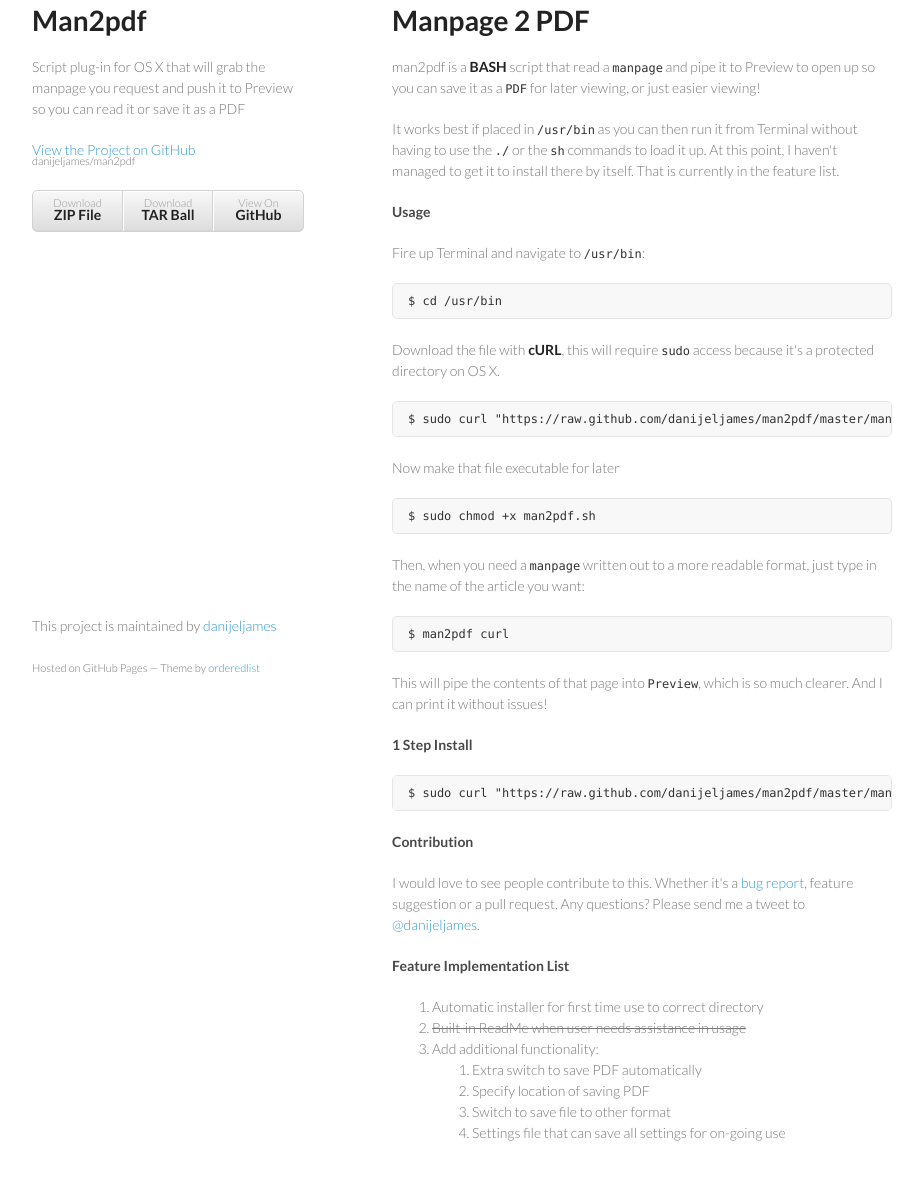
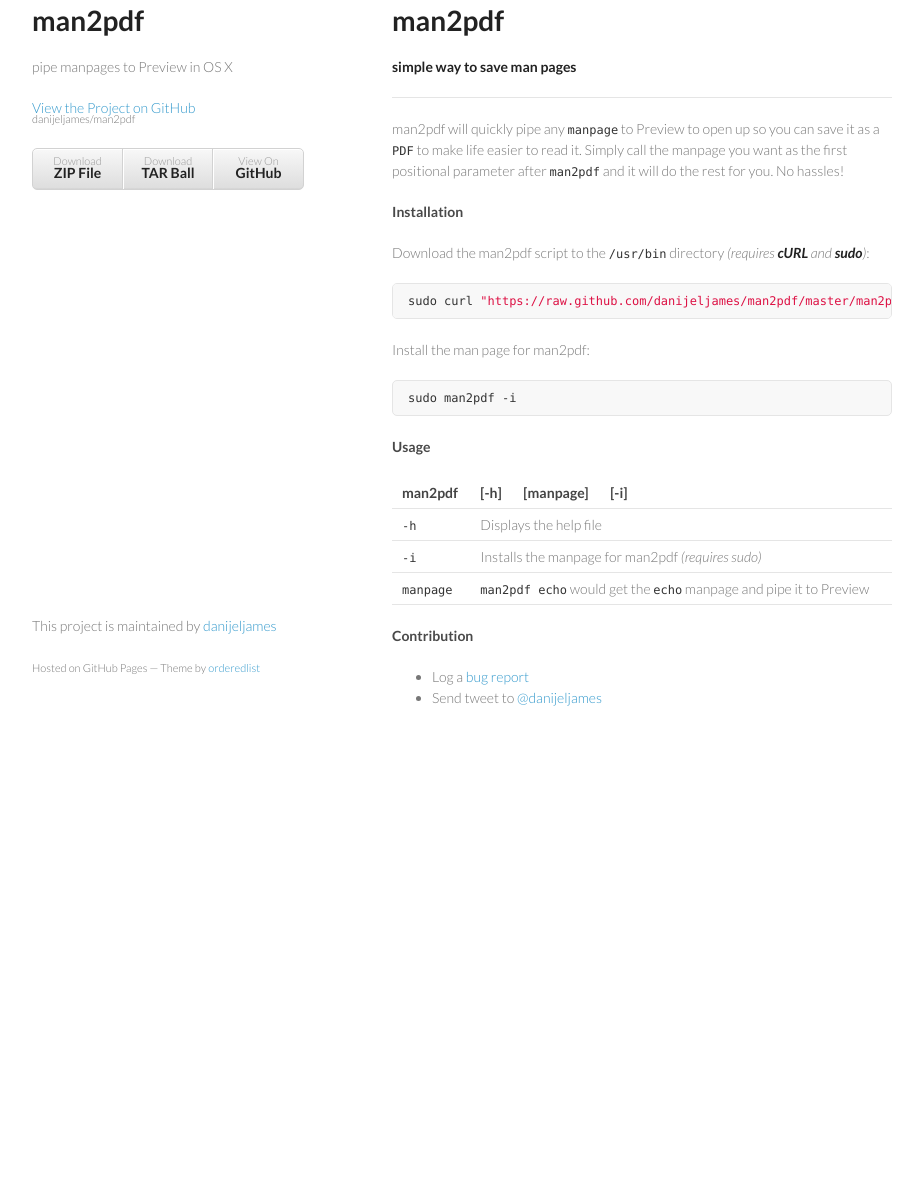
Before and after one commit to danijeljames/man2pdf, a plain HTML site: page index.html in a window 1280 px wide. Shown: the part 53-1232 px from the top of the page, without its empty margins (178-1101 px from the left). After the commit the page ends 831 px from the top, so only its background shows below. Drawn offline with Linux system fonts and the light colour scheme.

Commit message:
Create gh-pages branch via GitHub

```diff
--- a/index.html
+++ b/index.html
@@ -3,7 +3,7 @@
   <head>
     <meta charset="utf-8">
     <meta http-equiv="X-UA-Compatible" content="chrome=1">
-    <title>Man2pdf by danijeljames</title>
+    <title>man2pdf by danijeljames</title>
 
     <link rel="stylesheet" href="stylesheets/styles.css">
     <link rel="stylesheet" href="stylesheets/pygment_trac.css">
@@ -15,8 +15,8 @@
   <body>
     <div class="wrapper">
       <header>
-        <h1>Man2pdf</h1>
-        <p>Script plug-in for OS X that will grab the manpage you request and push it to Preview so you can read it or save it as a PDF</p>
+        <h1>man2pdf</h1>
+        <p>pipe manpages to Preview in OS X</p>
 
         <p class="view"><a href="https://github.com/danijeljames/man2pdf">View the Project on GitHub <small>danijeljames/man2pdf</small></a></p>
 
@@ -29,64 +29,58 @@
       </header>
       <section>
         <h1>
-<a name="manpage-2-pdf" class="anchor" href="#manpage-2-pdf"><span class="octicon octicon-link"></span></a>Manpage 2 PDF</h1>
+<a name="man2pdf" class="anchor" href="#man2pdf"><span class="octicon octicon-link"></span></a>man2pdf</h1>
 
-<p>man2pdf is a <strong>BASH</strong> script that read a <a href="http://en.wikipedia.org/wiki/Man_page"><code>manpage</code></a> and pipe it to Preview to open up so you can save it as a <code>PDF</code> for later viewing, or just easier viewing!</p>
+<p><strong>simple way to save man pages</strong></p>
 
-<p>It works best if placed in <code>/usr/bin</code> as you can then run it from Terminal without having to use the <code>./</code> or the <code>sh</code> commands to load it up. At this point, I haven't managed to get it to install there by itself. That is currently in the feature list.</p>
+<hr><p>man2pdf will quickly pipe any <a href="http://en.wikipedia.org/wiki/Man_page"><code>manpage</code></a> to Preview to open up so you can save it as a <code>PDF</code> to make life easier to read it. Simply call the manpage you want as the first positional parameter after <code>man2pdf</code> and it will do the rest for you. No hassles!  </p>
+
+<h4>
+<a name="installation" class="anchor" href="#installation"><span class="octicon octicon-link"></span></a>Installation</h4>
+
+<p>Download the man2pdf script to the <code>/usr/bin</code> directory <em>(requires <strong>cURL</strong> and <strong>sudo</strong>)</em>:</p>
+
+<div class="highlight highlight-bash"><pre>sudo curl <span class="s2">"https://raw.github.com/danijeljames/man2pdf/master/man2pdf.sh"</span> -o <span class="s2">"/usr/bin/man2pdf.sh"</span> <span class="o">&amp;&amp;</span> sudo chmod +x /usr/bin/man2pdf.sh
+</pre></div>
+
+<p>Install the man page for man2pdf:</p>
+
+<div class="highlight highlight-bash"><pre>sudo man2pdf -i
+</pre></div>
 
 <h4>
 <a name="usage" class="anchor" href="#usage"><span class="octicon octicon-link"></span></a>Usage</h4>
 
-<p>Fire up Terminal and navigate to <code>/usr/bin</code>:</p>
-
-<pre lang="shell"><code>$ cd /usr/bin
-</code></pre>
-
-<p>Download the file with <strong>cURL</strong>, this will require <code>sudo</code> access because it's a protected directory on OS X.</p>
-
-<pre lang="shell"><code>$ sudo curl "https://raw.github.com/danijeljames/man2pdf/master/man2pdf.sh" -o man2pdf.sh
-</code></pre>
-
-<p>Now make that file executable for later</p>
-
-<pre lang="shell"><code>$ sudo chmod +x man2pdf.sh
-</code></pre>
-
-<p>Then, when you need a <code>manpage</code> written out to a more readable format, just type in the name of the article you want:</p>
-
-<pre lang="shell"><code>$ man2pdf curl
-</code></pre>
-
-<p>This will pipe the contents of that page into <code>Preview</code>, which is so much clearer. And I can print it without issues!</p>
-
-<h4>
-<a name="1-step-install" class="anchor" href="#1-step-install"><span class="octicon octicon-link"></span></a>1 Step Install</h4>
-
-<pre lang="shell"><code>$ sudo curl "https://raw.github.com/danijeljames/man2pdf/master/man2pdf.sh" -o "/usr/bin/man2pdf.sh" &amp;&amp; sudo chmod +x man2pdf.sh
-</code></pre>
-
-<h4>
+<table>
+<thead><tr>
+<th>man2pdf</th>
+<th>[-h]        [manpage]        [-i]</th>
+</tr></thead>
+<tbody>
+<tr>
+<td><code>-h</code></td>
+<td>Displays the help file</td>
+</tr>
+<tr>
+<td><code>-i</code></td>
+<td>Installs the manpage for man2pdf <em>(requires sudo)</em>
+</td>
+</tr>
+<tr>
+<td><code>manpage</code></td>
+<td>
+<code>man2pdf echo</code> would get the <code>echo</code> manpage and pipe it to Preview</td>
+</tr>
+</tbody>
+</table><h4>
 <a name="contribution" class="anchor" href="#contribution"><span class="octicon octicon-link"></span></a>Contribution</h4>
 
-<p>I would love to see people contribute to this. Whether it's a <a href="https://github.com/danijeljames/man2pdf/issues/new">bug report</a>, feature suggestion or a pull request. Any questions? Please send me a tweet to <a href="https://github.com/danijeljames" class="user-mention">@danijeljames</a>.</p>
-
-<h4>
-<a name="feature-implementation-list" class="anchor" href="#feature-implementation-list"><span class="octicon octicon-link"></span></a>Feature Implementation List</h4>
-
-<ol>
-<li>Automatic installer for first time use to correct directory</li>
-<li><del>Built-in ReadMe when user needs assistance in usage</del></li>
-<li>Add additional functionality:
-
-<ol>
-<li>Extra switch to save PDF automatically</li>
-<li>Specify location of saving PDF</li>
-<li>Switch to save file to other format</li>
-<li>Settings file that can save all settings for on-going use</li>
-</ol>
+<ul>
+<li>Log a <a href="https://github.com/danijeljames/man2pdf/issues/new">bug report</a>
 </li>
-</ol>
+<li>Send tweet to <a href="https://twitter.com/danijeljames">@danijeljames</a>
+</li>
+</ul>
       </section>
       <footer>
         <p>This project is maintained by <a href="https://github.com/danijeljames">danijeljames</a></p>
```
Also changed, not shown: params.json (+1 -1 lines).
